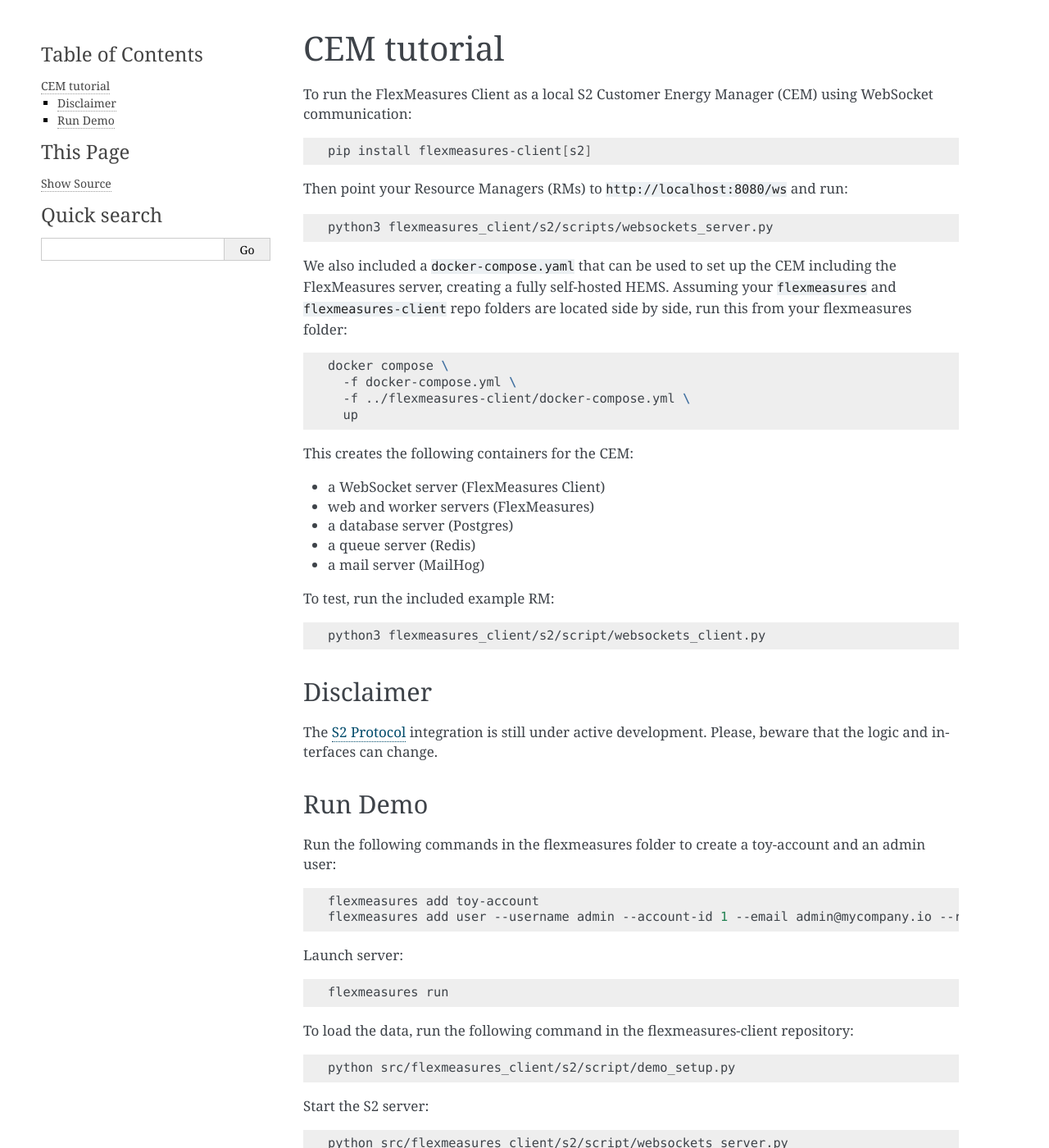
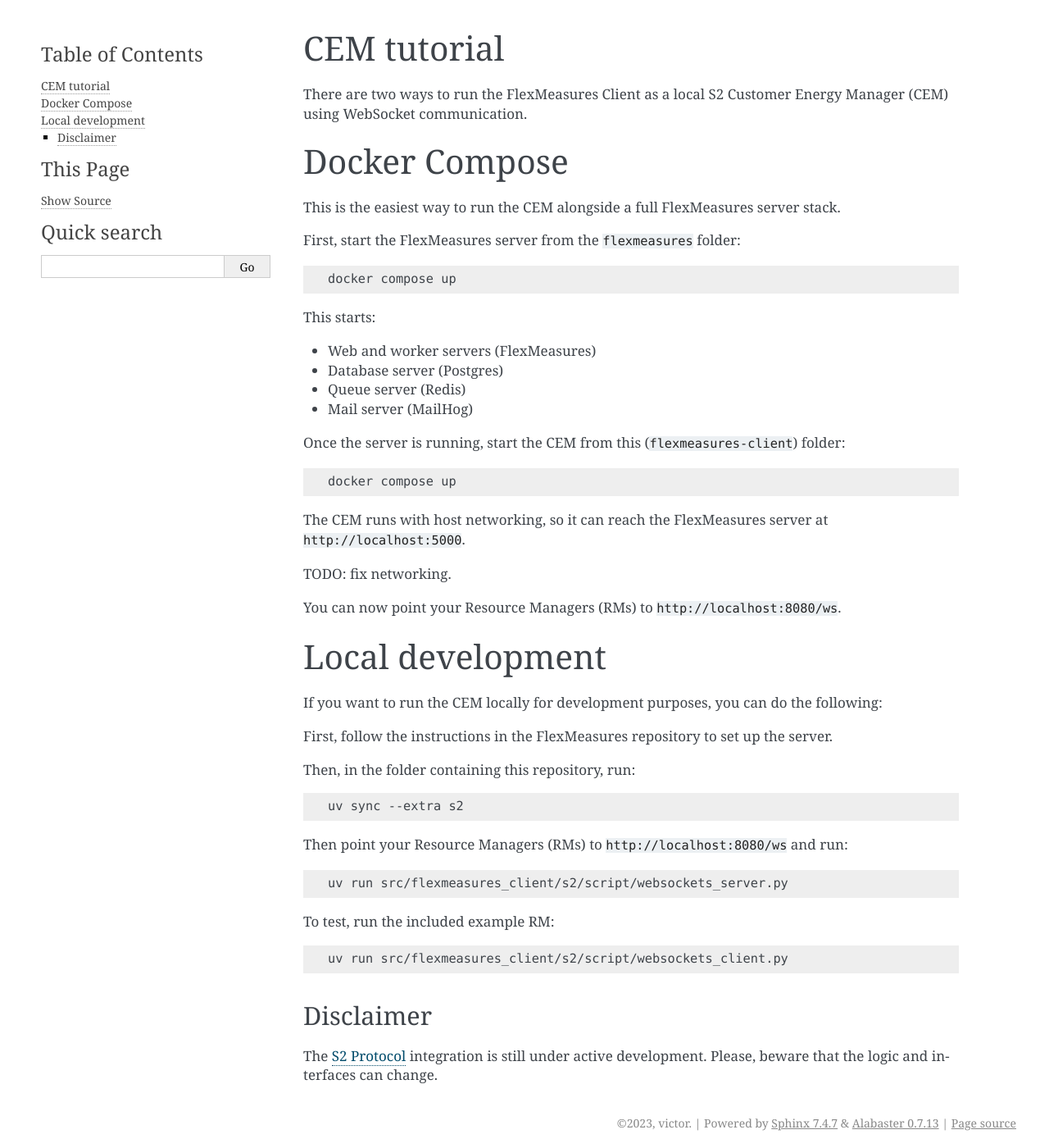
Before and after one commit to FlexMeasures/flexmeasures-client, a Sphinx documentation site: the page built from docs/CEM.rst, in a window 1280 px wide and 1400 px high. Shown: the whole window at 82% size. Built offline with Sphinx 7.4.7, drawn with Linux system fonts in a browser that asks for light colours; some of the changed text lies outside the part shown.

Commit message:
feat: rewrite CEM docs to use new UV setup and new docker compose setup. Remove docs about deprecated demo file.
Signed-off-by: Stijn van Houwelingen <teadrinkingprogrammer@github.io>

```diff
--- a/docs/CEM.rst
+++ b/docs/CEM.rst
@@ -3,79 +3,64 @@
 CEM tutorial
 -------------
 
-To run the FlexMeasures Client as a local S2 Customer Energy Manager (CEM) using WebSocket communication:
+There are two ways to run the FlexMeasures Client as a local S2 Customer Energy Manager (CEM) using WebSocket communication.
+
+Docker Compose
+--------------
+
+This is the easiest way to run the CEM alongside a full FlexMeasures server stack.
+
+First, start the FlexMeasures server from the ``flexmeasures`` folder:
 
 .. code-block:: bash
 
-    pip install flexmeasures-client[s2]
+    docker compose up
+
+This starts:
+
+- Web and worker servers (FlexMeasures)
+- Database server (Postgres)
+- Queue server (Redis)
+- Mail server (MailHog)
+
+Once the server is running, start the CEM from this (``flexmeasures-client``) folder:
+
+.. code-block:: bash
+
+    docker compose up
+
+The CEM runs with host networking, so it can reach the FlexMeasures server at ``http://localhost:5000``.
+
+TODO: fix networking.
+
+You can now point your Resource Managers (RMs) to ``http://localhost:8080/ws``.
+
+Local development
+------------------
+
+If you want to run the CEM locally for development purposes, you can do the following:
+
+First, follow the instructions in the FlexMeasures repository to set up the server.
+
+Then, in the folder containing this repository, run:
+
+.. code-block:: bash
+
+    uv sync --extra s2
 
 Then point your Resource Managers (RMs) to ``http://localhost:8080/ws`` and run:
 
 .. code-block:: bash
 
-    python3 flexmeasures_client/s2/scripts/websockets_server.py
-
-We also included a ``docker-compose.yaml`` that can be used to set up the CEM including the FlexMeasures server, creating a fully self-hosted HEMS.
-Assuming your ``flexmeasures`` and ``flexmeasures-client`` repo folders are located side by side, run this from your flexmeasures folder:
-
-.. code-block:: bash
-
-    docker compose \
-      -f docker-compose.yml \
-      -f ../flexmeasures-client/docker-compose.yml \
-      up
-
-
-This creates the following containers for the CEM:
-
-- a WebSocket server (FlexMeasures Client)
-- web and worker servers (FlexMeasures)
-- a database server (Postgres)
-- a queue server (Redis)
-- a mail server (MailHog)
+    uv run src/flexmeasures_client/s2/script/websockets_server.py
 
 To test, run the included example RM:
 
 .. code-block:: bash
 
-    python3 flexmeasures_client/s2/script/websockets_client.py
+    uv run src/flexmeasures_client/s2/script/websockets_client.py
 
 Disclaimer
 ==========
 
 The `S2 Protocol <https://s2standard.org/>`_ integration is still under active development. Please, beware that the logic and interfaces can change.
-
-
-Run Demo
-=========
-
-Run the following commands in the flexmeasures folder to create a toy-account and an admin user:
-
-.. code-block:: bash
-
-    flexmeasures add toy-account
-    flexmeasures add user --username admin --account-id 1 --email admin@mycompany.io --roles admin
-
-Launch server:
-
-.. code-block:: bash
-
-    flexmeasures run
-
-To load the data, run the following command in the flexmeasures-client repository:
-
-.. code-block:: bash
-
-    python src/flexmeasures_client/s2/script/demo_setup.py
-
-Start the S2 server:
-
-.. code-block:: bash
-
-    python src/flexmeasures_client/s2/script/websockets_server.py
-
-In a separate window, start the S2 Client:
-
-.. code-block:: bash
-
-    python src/flexmeasures_client/s2/script/websockets_client.py
```
